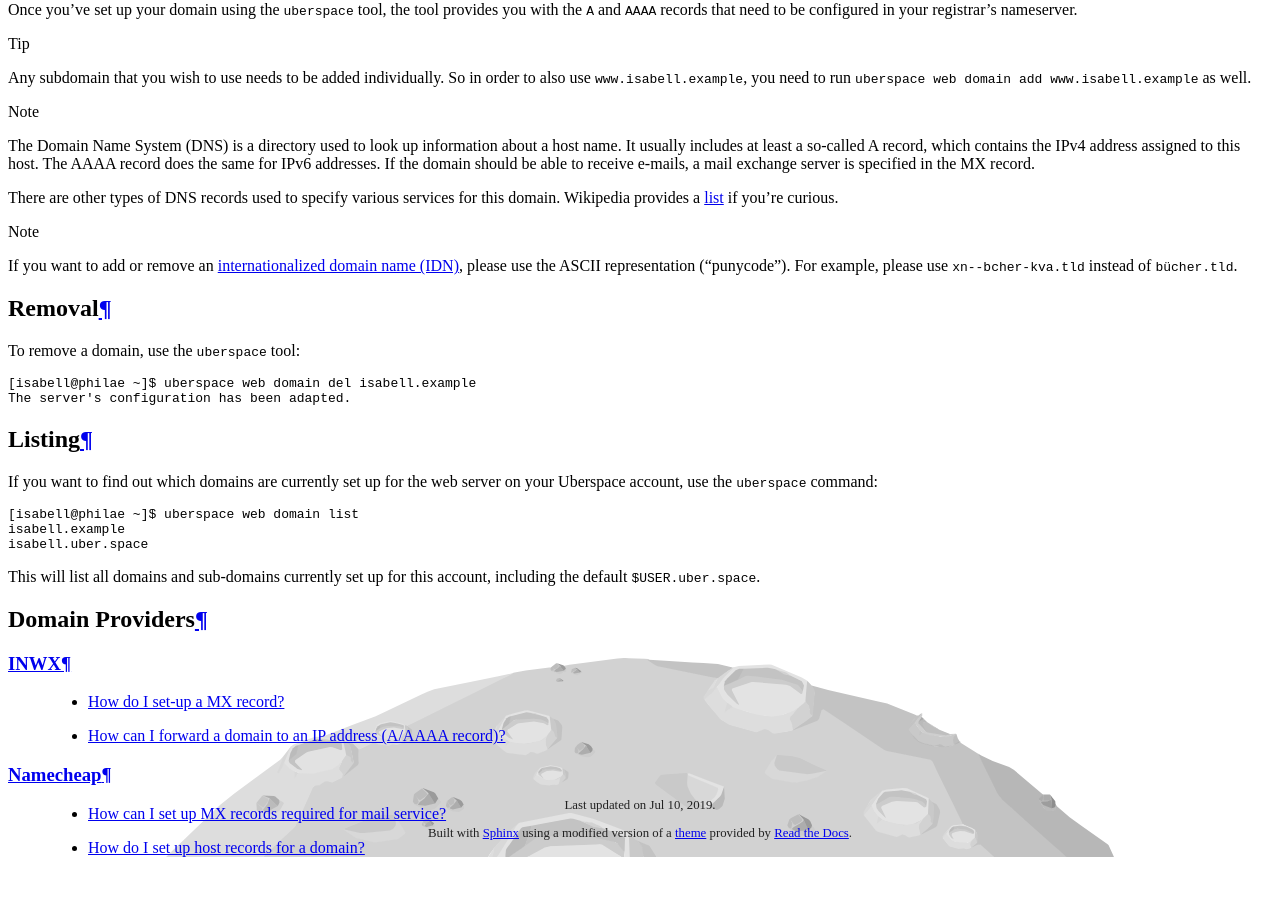
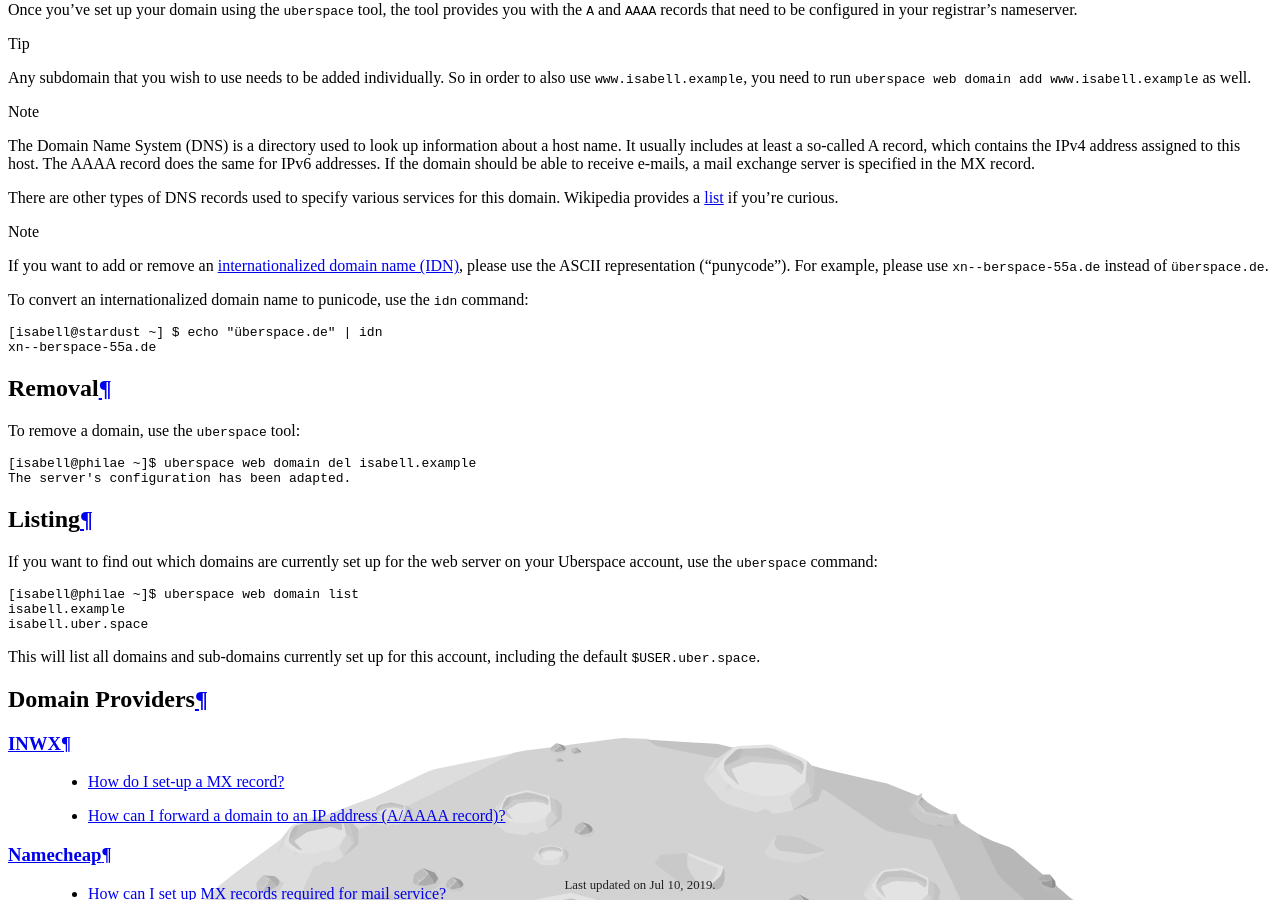
Before and after one commit to Uberspace/manual, a Sphinx documentation site: the page built from source/web-domains.rst, in a window 1280 px wide and 900 px high, scrolled down 1861 px. Built offline with Sphinx 7.4.7 and the Read the Docs theme 2.0.0, drawn with Linux system fonts in a browser that asks for light colours; pages that are not in the unit, such as notebooks, are missing from menus.

Commit message:
explain how to convert domains to idn

```diff
--- a/source/includes/domain-idn.txt
+++ b/source/includes/domain-idn.txt
@@ -1,3 +1,10 @@
 .. note::
 
-   If you want to add or remove an `internationalized domain name (IDN) <https://en.wikipedia.org/wiki/Internationalized_domain_name>`_, please use the ASCII representation (“punycode”). For example, please use ``xn--bcher-kva.tld`` instead of ``bücher.tld``.
+   If you want to add or remove an `internationalized domain name (IDN) <https://en.wikipedia.org/wiki/Internationalized_domain_name>`_, please use the ASCII representation (“punycode”). For example, please use ``xn--berspace-55a.de`` instead of ``überspace.de``.
+
+   To convert an internationalized domain name to punicode, use the ``idn`` command:
+
+   .. code-block:: none
+
+      [isabell@stardust ~] $ echo "überspace.de" | idn
+      xn--berspace-55a.de
```
